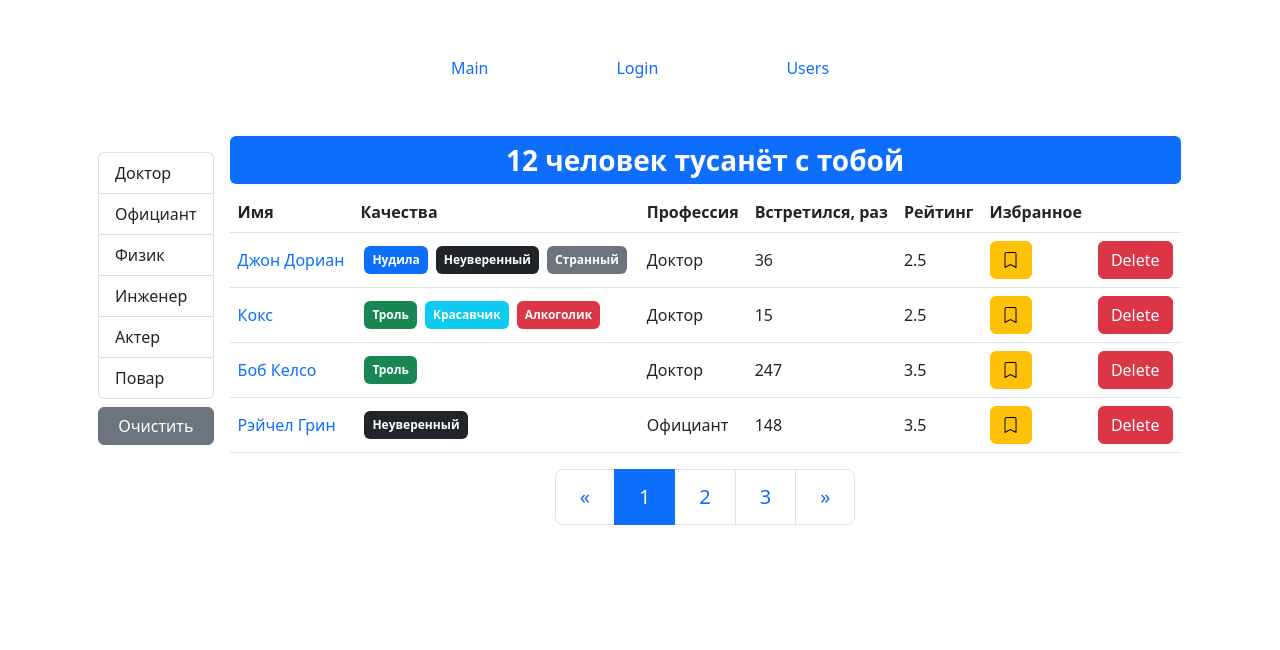
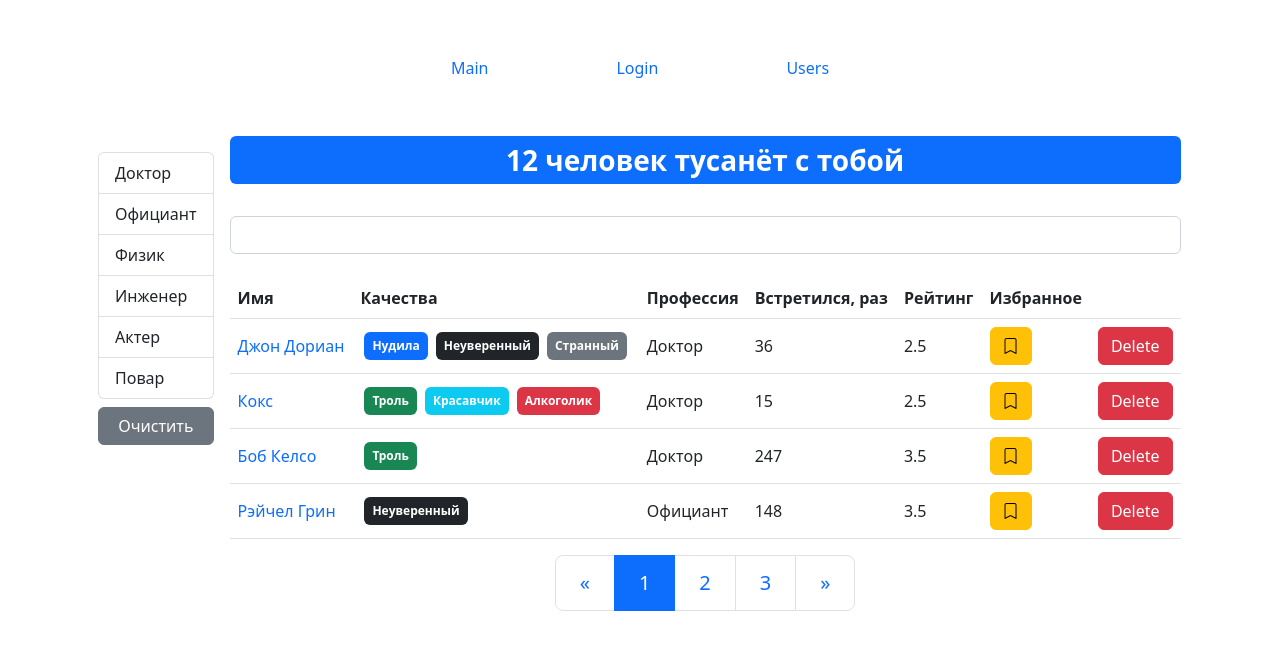
Before and after one commit to ruslangaifutdinov/fast-company, a React (Create React App) app: page /users in a window 1280 px wide. Shown: the top 650 px of the page. Built offline with nearby package versions, Linux system fonts and the light colour scheme.

Commit message:
add new utils search, add search function, add search by user name

```diff
--- a/src/app/components/users.jsx
+++ b/src/app/components/users.jsx
@@ -6,6 +6,8 @@ import PropTypes from "prop-types";
 import GroupList from "./groupList";
 import SearchStatus from "./searchStatus";
 import UsersTable from "./usersTable";
+import TextField from "./textField";
+import { searchUser } from "../utils/search";
 import _ from "lodash";
 
 const Users = () => {
@@ -15,6 +17,8 @@ const Users = () => {
     const [selectedProf, setSelectedProf] = useState();
     const [sortBy, setSortBy] = useState({ iter: "name", order: "asc" });
     const [users, setUsers] = useState();
+    const [search, setSearch] = useState("");
+    const [filter, setFilter] = useState("");
     let userCrop = 0;
     let sortedUsers = {};
 
@@ -40,6 +44,11 @@ const Users = () => {
         }
     }, [sortedUsers]);
 
+    const handleSearch = (e) => {
+        setSearch(e.target.value);
+        setFilter("search");
+    };
+
     const handleDelete = (userID) => {
         setUsers(users.filter((user) => user._id !== userID));
     };
@@ -60,7 +69,10 @@ const Users = () => {
     };
 
     const handleProfessionSelect = (item) => {
+        setSearch("");
+        if (currentPage > 1) setCurrentPage(1);
         setSelectedProf(item);
+        setFilter("profession");
     };
 
     const handleSort = (item) => {
@@ -69,10 +81,7 @@ const Users = () => {
 
     if (!users) return "loading...";
 
-    const filteredUsers = selectedProf
-        ? users.filter((user) => user.profession.name === selectedProf.name)
-        : users;
-
+    const filteredUsers = searchUser(users,filter, search, selectedProf);
     const count = filteredUsers.length;
     sortedUsers = _.orderBy(filteredUsers, [sortBy.path], [sortBy.order]);
     userCrop = paginate(sortedUsers, currentPage, pageSize);
@@ -100,6 +109,12 @@ const Users = () => {
             )}
             <div className="d-flex flex-column">
                 <SearchStatus length={count} />
+                <TextField
+                    type="text"
+                    placeholder="Найти..."
+                    value={search}
+                    onChange={handleSearch}
+                />
                 {count > 0 && (
                     <UsersTable
                         users={userCrop}
@@ -109,6 +124,7 @@ const Users = () => {
                         onBookmark={handleToggleBookmark}
                     />
                 )}
+
                 <div className="d-flex justify-content-center">
                     <Pagination
                         itemsCount={count}
@@ -122,7 +138,7 @@ const Users = () => {
     );
 };
 Users.propTypes = {
-    users: PropTypes.array
+    users: PropTypes.array,
 };
 
 export default Users;
--- /dev/null
+++ b/src/app/utils/search.js
@@ -0,0 +1,14 @@
+export function searchUser(users,filter, search, selectedProf) {
+    switch (filter) {
+    case "search":
+        return users.filter((user) =>
+            user.name.toLowerCase().includes(search.toLowerCase().trim())
+        );
+    case "profession":
+        return users.filter(
+            (user) => user.profession.name === selectedProf.name
+        );
+    default:
+        return users;
+    }
+}
```
